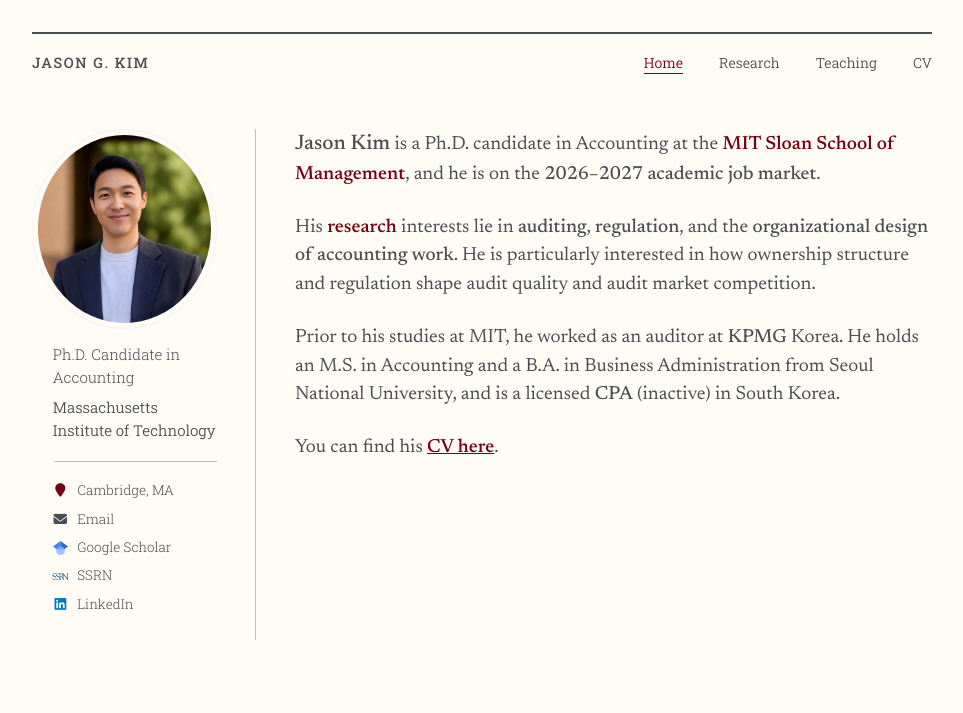
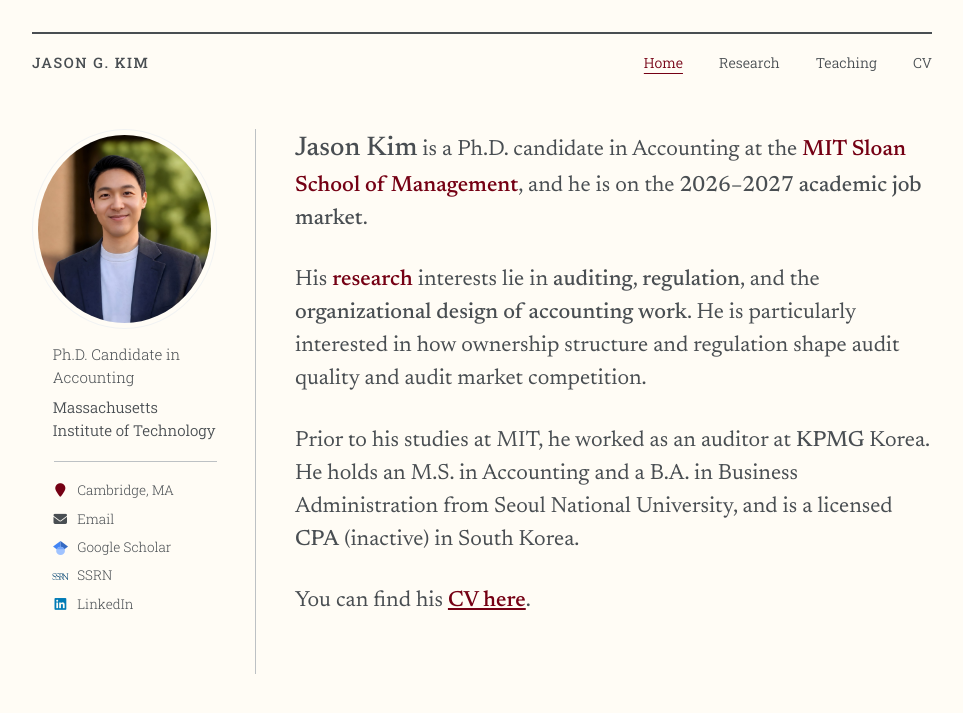
Before and after one commit to jgkim262/jgkim262.github.io, a Jekyll site: the page built from _pages/about.md, in a window 1280 px wide. Shown: the top 713 px of the page, without its empty margins (158-1121 px from the left). Built offline with Jekyll 4.4.1, drawn with Linux system fonts in a browser that asks for light colours; a style sheet for code colours, icons or effects is not loaded.

Commit message:
About: intro text 22px, "Jason Kim" 27px
Co-Authored-By: Claude Opus 5.5 <noreply@anthropic.com>

```diff
--- a/_sass/include/_utilities.scss
+++ b/_sass/include/_utilities.scss
@@ -402,17 +402,17 @@ body:hover .visually-hidden button {
 /* The job market line on the home page. */
 .page__content .jobmarket {
   font-weight: 500;
-  // 21px on desktop inside the 19px .home-intro, per Jason; em so phones scale.
-  font-size: (21em / 19);
+  // 27px on desktop inside the 22px .home-intro, per Jason; em so phones scale.
+  font-size: (27em / 22);
 }
 
 /* The home-page intro paragraphs, in Newsreader (asheshrambachan.github.io's
-   serif; loaded in _includes/head.html) at 19px on desktop, per Jason. em so
-   phones (16px base) scale to ~16.9px. Wrapped in about.md with
+   serif; loaded in _includes/head.html) at 22px on desktop, per Jason. em so
+   phones (16px base) scale to ~19.6px. Wrapped in about.md with
    <div class="home-intro" markdown="1">. */
 .page__content .home-intro {
   font-family: "Newsreader", Georgia, serif;
-  font-size: (19em / 18);
+  font-size: (22em / 18);
   // Newsreader at the site's 300 reads too thin; 400 as on Ashesh's site,
   // with the .medium / .jobmarket-phrase emphasis lifted to stay above it.
   font-weight: 400;
```
